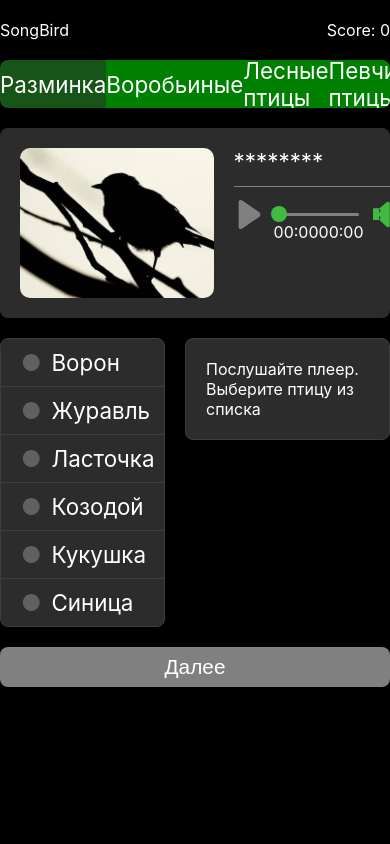
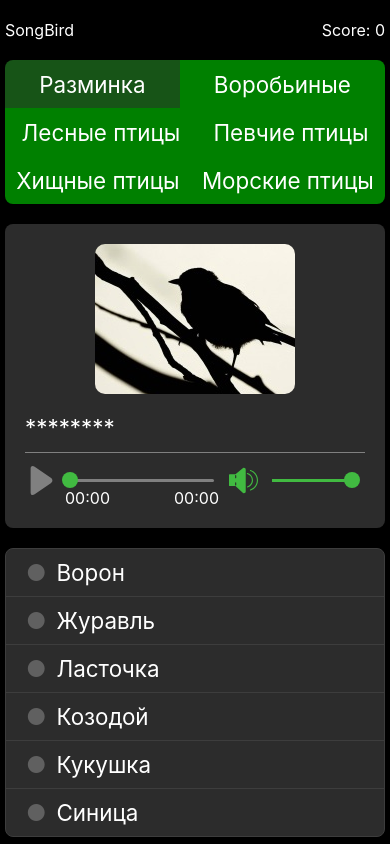
Before and after one commit to KrohNic/songbird, a React app: page / in a window 390 px wide. Shown: the top 844 px of the page. Built offline with nearby package versions, Linux system fonts and the light colour scheme.

Commit message:
feat: styling to fit in 320px

```diff
--- a/src/App.jsx
+++ b/src/App.jsx
@@ -29,7 +29,7 @@ export const App = () => {
       ) : (
         <Fragment>
           <QuestionBlock />
-          <div className="flex">
+          <div className="answer">
             <AnswerList />
             <AnswerDetailsBlock />
           </div>
--- a/src/App.scss
+++ b/src/App.scss
@@ -70,3 +70,22 @@ code {
 .button:disabled {
   background: gray;
 }
+
+.answer {
+  margin: 20px 0;
+  display: flex;
+  align-items: flex-start;
+  gap: 20px;
+}
+
+@media (max-width: 1005px) {
+  .wrapper {
+    margin: 0 5px;
+  }
+}
+
+@media (max-width: 750px) {
+  .answer {
+    flex-wrap: wrap;
+  }
+}
--- a/src/components/AnswerDetailsBlock/AnswerDetailsBlock.scss
+++ b/src/components/AnswerDetailsBlock/AnswerDetailsBlock.scss
@@ -1,13 +1,11 @@
 .answer_details {
-  margin: 20px 0;
+  width: 100%;
   padding: 20px;
-  flex-grow: 1;
-  flex-basis: 50%;
 }
 
-.answer_details--header {
-  flex-grow: 1;
-  margin-left: 20px;
+.answer_details--img_wrapper {
+  margin: 0 20px 20px 0;
+  float: left;
 }
 
 .answer_details--text {
--- a/src/components/AnswerDetailsBlock/index.AnswerDetailsBlock.jsx
+++ b/src/components/AnswerDetailsBlock/index.AnswerDetailsBlock.jsx
@@ -1,4 +1,4 @@
-import React, { Fragment, useContext } from "react";
+import React, { useContext } from "react";
 import "./AnswerDetailsBlock.scss";
 import { Context } from "../../context/context";
 import BirdImg from "../BirdImg/index.BirdImg";
@@ -18,21 +18,20 @@ const AnswerDetailsBlock = () => {
   return (
     <div className="gray_block block_border answer_details">
       {state.answerDetails ? (
-        <Fragment>
-          <div className="flex">
+        <>
+          <div className="answer_details--img_wrapper">
             <BirdImg src={state.answerDetails.image} />
-            <div className="answer_details--header">
-              <span>{state.answerDetails.name}</span>
-              <hr />
-              <span>{state.answerDetails.species}</span>
-              <hr />
-              <AudioPlayer src={state.answerDetails.audio} />
-            </div>
           </div>
+          <span>{state.answerDetails.name}</span>
+          <hr />
+          <span>{state.answerDetails.species}</span>
+          <hr />
           <div className="answer_details--text">
             {state.answerDetails.description}
           </div>
-        </Fragment>
+          <hr />
+          <AudioPlayer src={state.answerDetails.audio} />
+        </>
       ) : (
         <DetailPlaceholder />
       )}
--- a/src/components/AnswersList/AnswersList.scss
+++ b/src/components/AnswersList/AnswersList.scss
@@ -1,8 +1,8 @@
 .answer_list {
-  margin: 20px 20px 20px 0;
+  width: 100%;
+  margin: 0;
   padding: 0;
-  flex-grow: 1;
-  flex-basis: 50%;
+
   list-style: none;
   font-size: 1.4rem;
 }
--- a/src/components/BirdImg/BirdImg.scss
+++ b/src/components/BirdImg/BirdImg.scss
@@ -1,6 +1,7 @@
 .question--img {
   width: 200px;
   height: 150px;
+  margin: 0 auto;
   border-radius: 10px;
   object-fit: cover;
 }
--- a/src/components/Navbar/Navbar.scss
+++ b/src/components/Navbar/Navbar.scss
@@ -1,6 +1,7 @@
 .navbar {
   width: 100%;
   display: flex;
+  flex-wrap: wrap;
   border-radius: 0.5rem;
   font-size: 1.4rem;
   color: white;
--- a/src/components/QuestionBlock/QuestionBlock.scss
+++ b/src/components/QuestionBlock/QuestionBlock.scss
@@ -2,12 +2,13 @@
   margin-top: 20px;
   padding: 20px;
   display: flex;
+  flex-wrap: wrap;
+  gap: 20px;
   font-size: 1.4rem;
 }
 
 .question--vertical_block {
-  width: 100%;
-  margin-left: 20px;
+  flex-grow: 1;
 }
 
 .question--hr {
```
Also changed, not shown: 2 other files (tests, documents, lock files or other folders).
